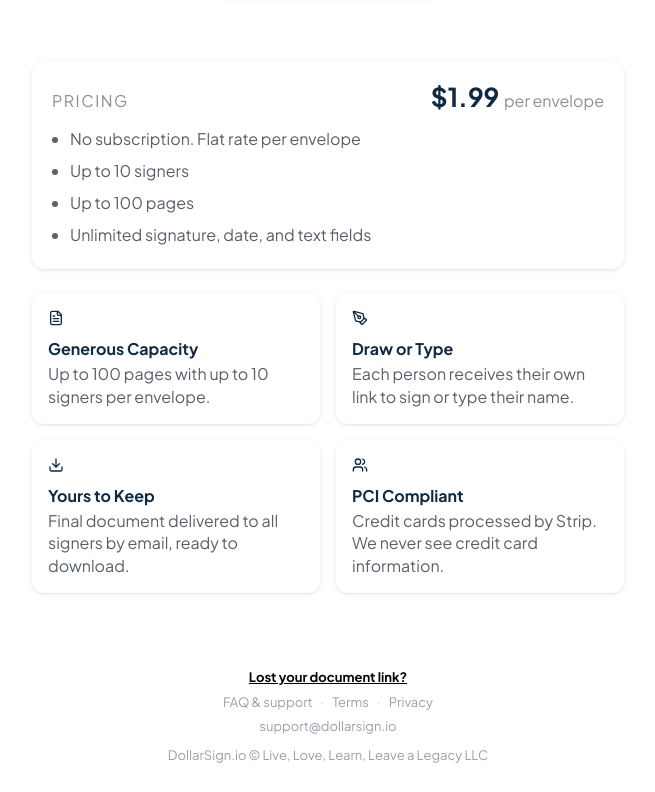
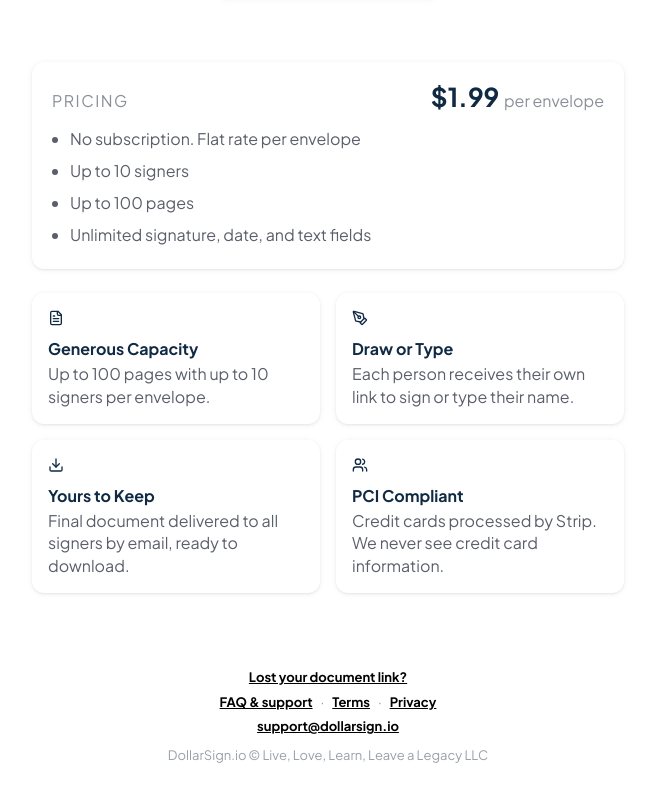
Before and after one commit to livelovelearnleavealegacy-droid/dollarsign-io, a Next.js app: page / in a window 1280 px wide. Shown: the part 442-1234 px from the top of the page, without its empty margins (312-967 px from the left). Built offline with nearby package versions, Linux system fonts and the light colour scheme.

Commit message:
Update layout.js

```diff
--- a/app/layout.js
+++ b/app/layout.js
@@ -5,13 +5,12 @@ export const metadata = {
   description: "Upload a document, add signers, sign it. Pay per envelope, no subscription.",
 };
 
-// The recovery link stays visually dominant — black, bold, underlined —
-// because it's the single highest-value link in the footer: someone who
-// can't find their document is the person most likely to email support.
-// The rest sit quietly beneath it.
-const recoveryLink = { color: "#000000", fontWeight: 700, textDecoration: "underline" };
-const footerLink = { color: "#9AA0AA", textDecoration: "none" };
-const dot = { color: "#C9CDD4", margin: "0 8px" };
+// Every footer link is black, bold, and underlined so it reads as a
+// deliberate offer of help rather than boilerplate. These are the
+// self-service exits — the more people take them, the less support mail
+// there is to answer.
+const footerLink = { color: "#000000", fontWeight: 700, textDecoration: "underline" };
+const dot = { color: "#8A8F98", margin: "0 8px" };
 
 export default function RootLayout({ children }) {
   return (
@@ -29,7 +28,7 @@ export default function RootLayout({ children }) {
         {children}
         <footer style={{ textAlign: "center", padding: "24px 16px", fontFamily: "'Plus Jakarta Sans', sans-serif", fontSize: 13, lineHeight: 1.9, color: "#9AA0AA" }}>
           <div>
-            <a href="/find-my-document" style={recoveryLink}>Lost your document link?</a>
+            <a href="/find-my-document" style={footerLink}>Lost your document link?</a>
           </div>
           <div>
             <a href="/faq" style={footerLink}>FAQ &amp; support</a>
```
